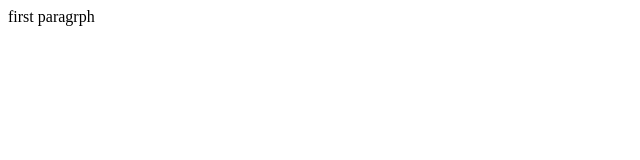
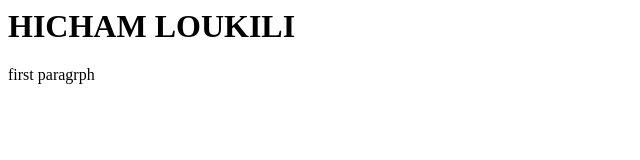
Before and after one commit to LoukHich/teste1, a plain HTML site: page index.html in a window 1280 px wide. Shown: the whole page, without its empty margins (0-640 px from the left). Drawn offline with Linux system fonts and the light colour scheme.

Commit message:
Update index.html

```diff
--- a/index.html
+++ b/index.html
@@ -6,6 +6,7 @@
     <title>Document</title>
 </head>
 <body>
+    <h1>HICHAM LOUKILI</h1>
     <p>first paragrph</p>
     <script src="index.js"></script>
 </body>
```
